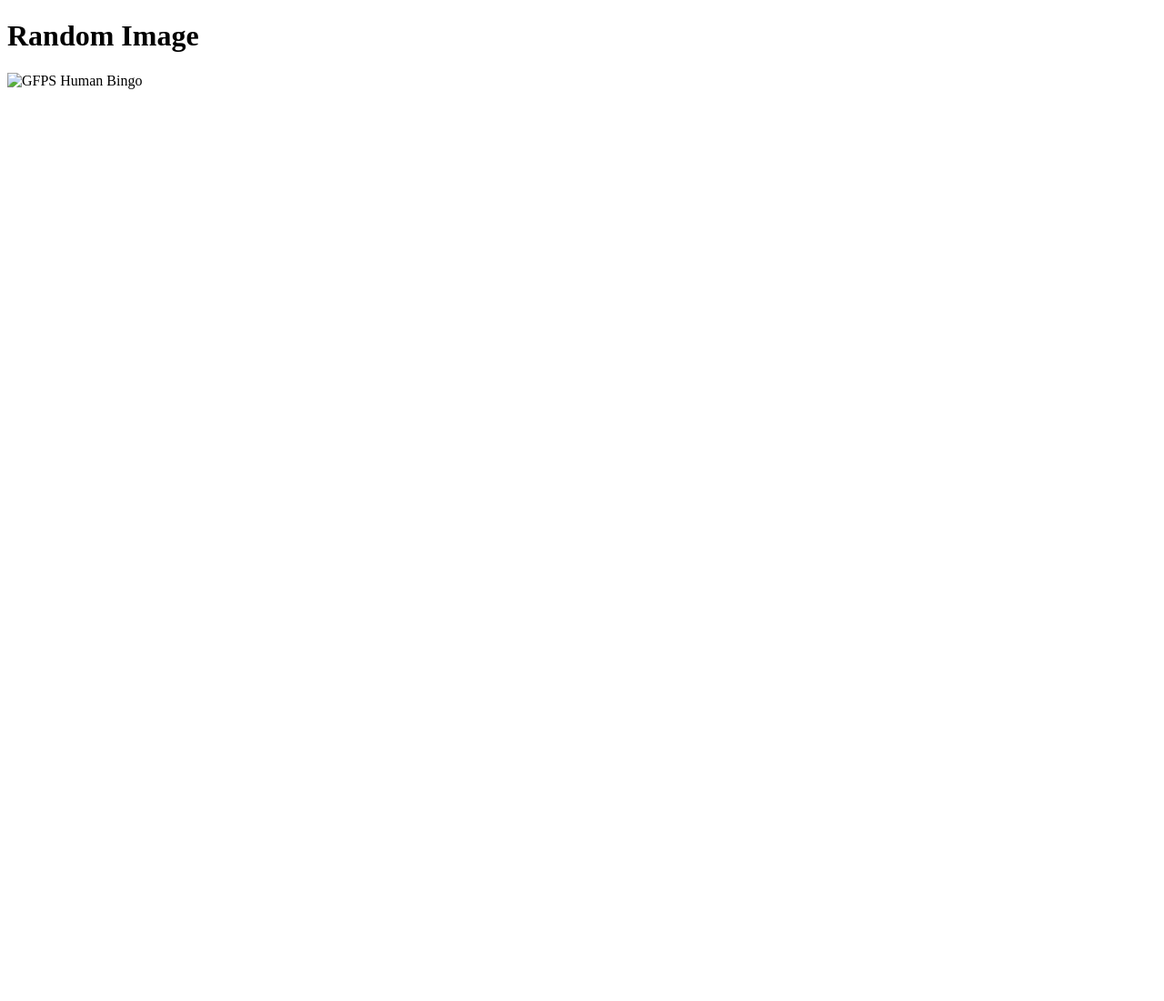
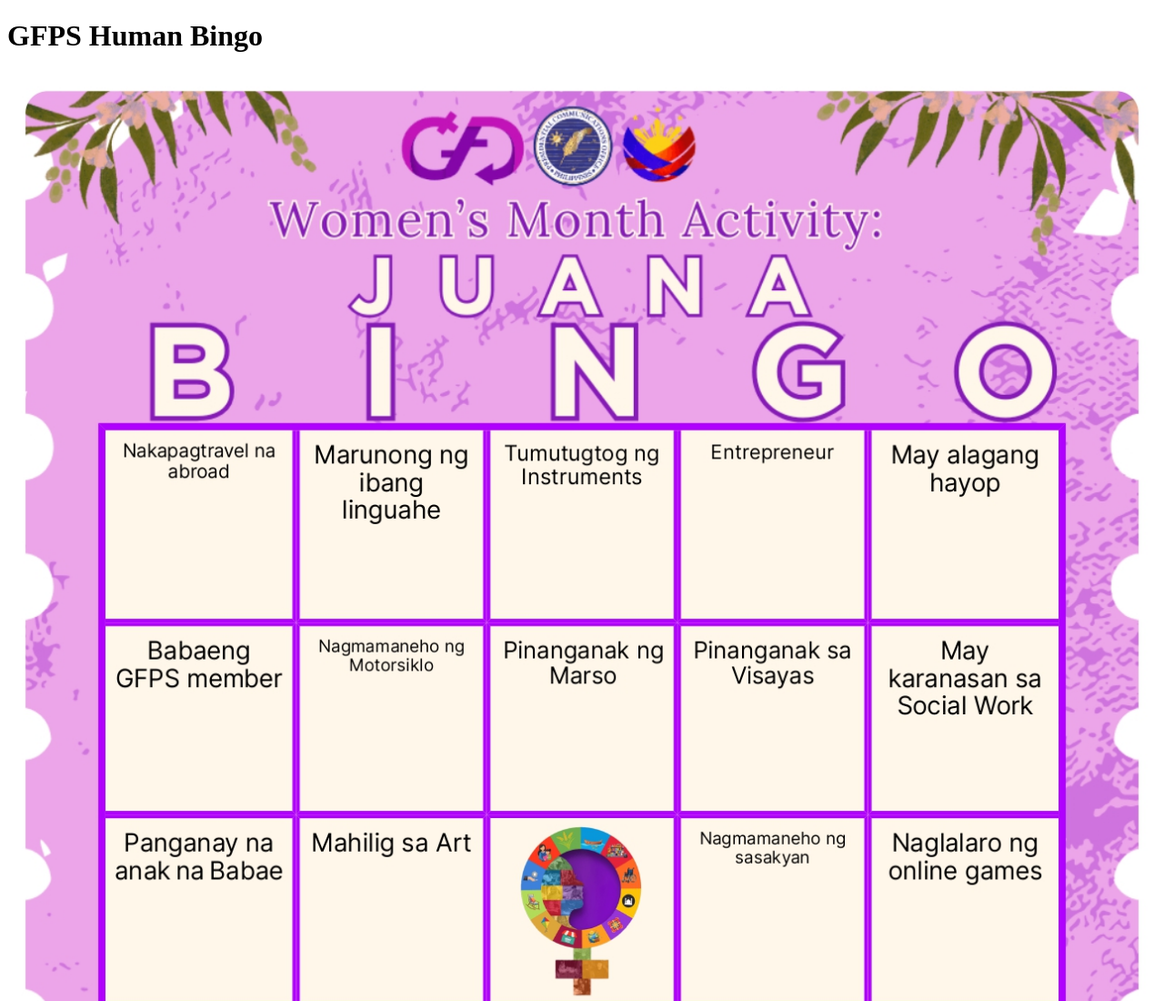
Before and after one commit to criselledgzmn/NWMC-Human-Bingo, a plain HTML site: page index.html in a window 1280 px wide. Shown: the top 1100 px of the page at 91% size. Before the commit the page ends 800 px from the top, so only its background shows below. Drawn offline with Linux system fonts and the light colour scheme.

Commit message:
Update index.html

```diff
--- a/index.html
+++ b/index.html
@@ -3,17 +3,17 @@
 <head>
   <meta charset="UTF-8">
   <meta name="viewport" content="width=device-width, initial-scale=1.0">
-  <title>Random Image Display</title>
+  <title>GFPS Human Bingo</title>
 </head>
 <body>
-  <h1>Random Image</h1>
+  <h1>GFPS Human Bingo</h1>
   <img id="random-image" src="" alt="GFPS Human Bingo" style="max-width: 100%; height: auto;">
 
   <script>
     // List of image file names (adjust the file names based on your uploads)
     const images = [
-      'GFPS Bingo',
-      'GFPS Bingo - 1',
+      'GFPS Bingo.jpg',
+      'GFPS Bingo - 1.jpg',
 
        // Add as many images as you have uploaded
     ];
```
